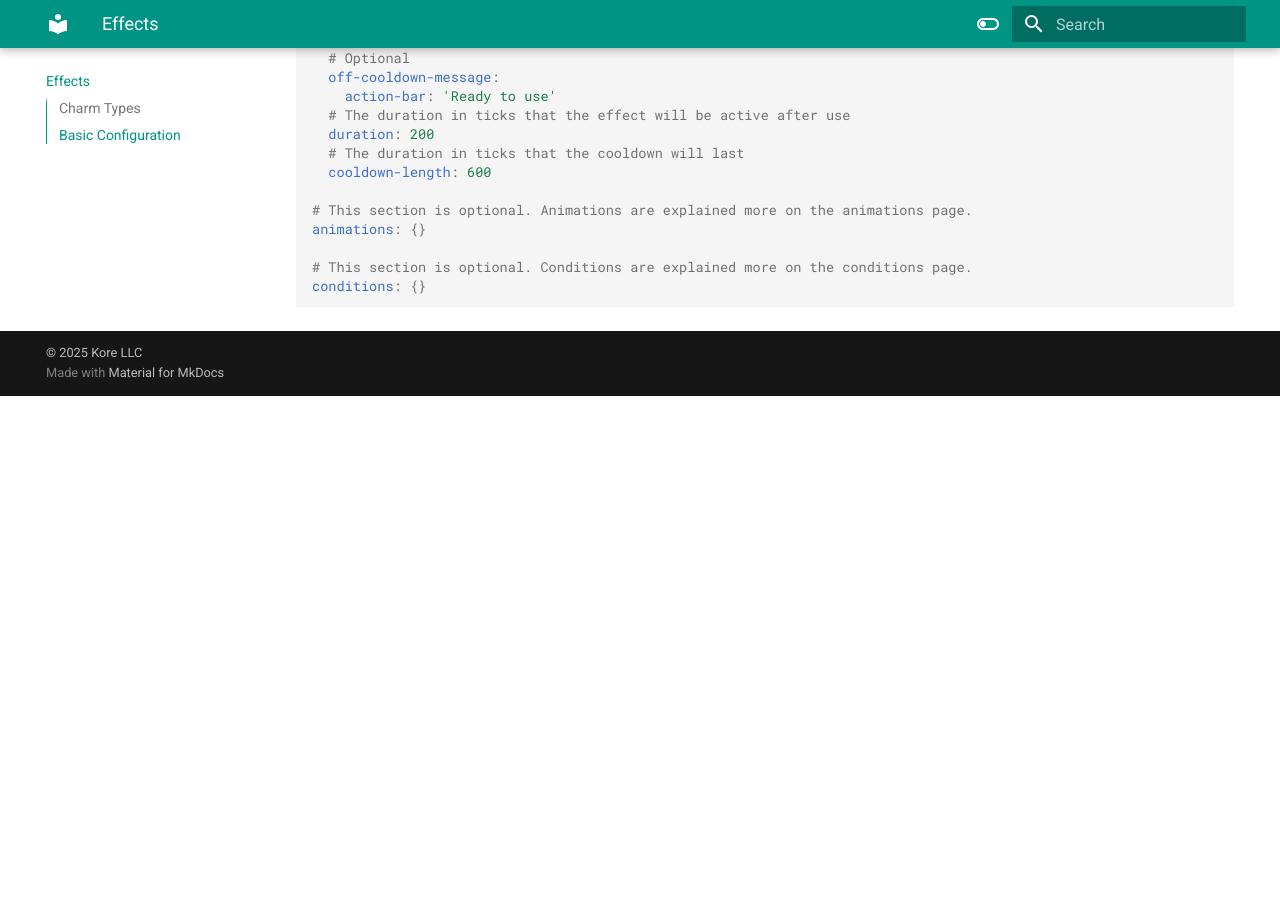
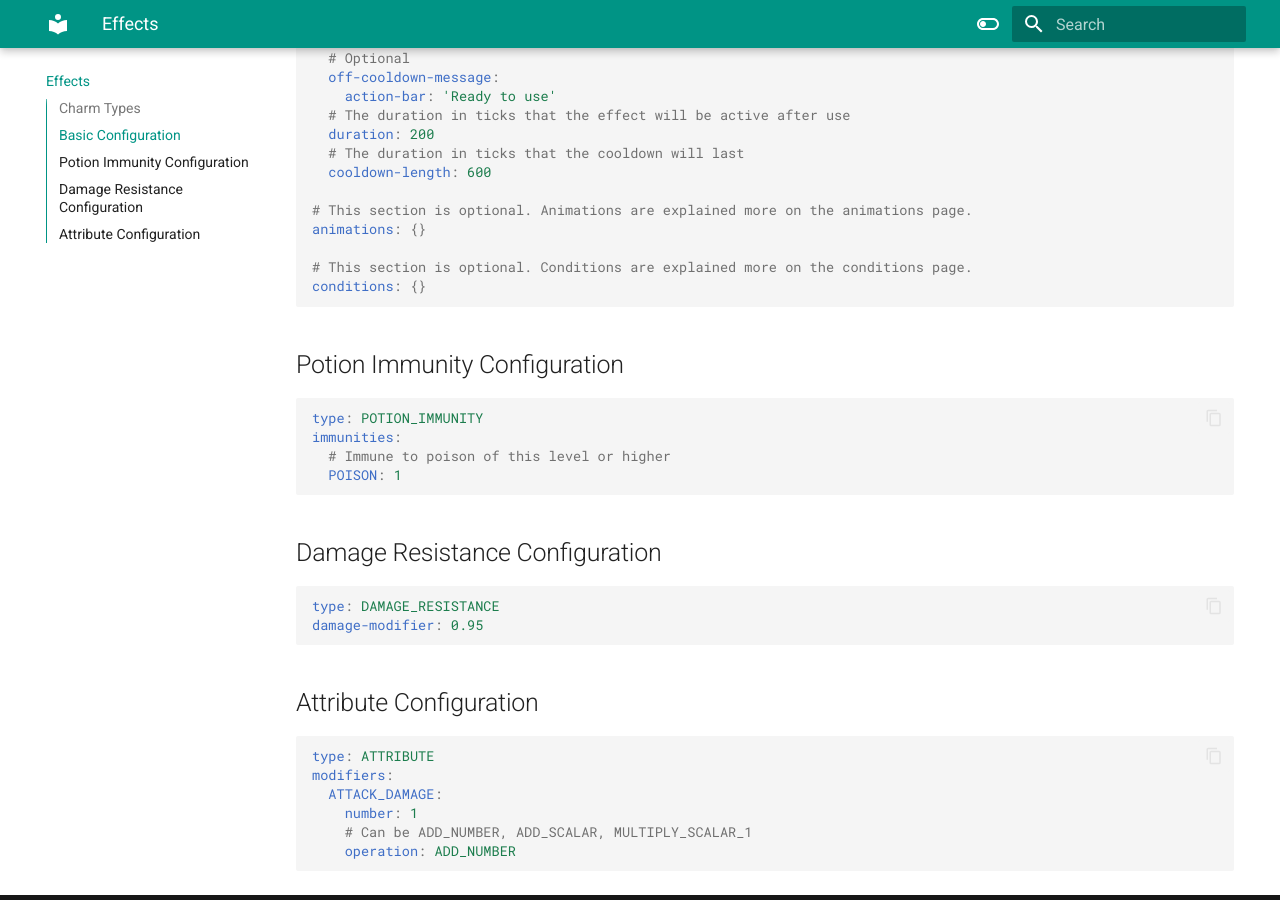
Before and after one commit to Golfing7/KCharms, an MkDocs documentation site: the page built from docs/effects.md, in a window 1280 px wide and 900 px high, scrolled down 1104 px. Built offline with MkDocs 1.6.1 and Material for MkDocs 9.7.7, drawn with Linux system fonts in a browser that asks for light colours; before the commit the page ends 1500 px from its top, so only the background shows below that.

Commit message:
Add other effects

````diff
--- a/docs/effects.md
+++ b/docs/effects.md
@@ -54,3 +54,27 @@ animations: {}
 # This section is optional. Conditions are explained more on the conditions page.
 conditions: {}
 ```
+
+## Potion Immunity Configuration
+```yaml
+type: POTION_IMMUNITY
+immunities:
+  # Immune to poison of this level or higher
+  POISON: 1
+```
+
+## Damage Resistance Configuration
+```yaml
+type: DAMAGE_RESISTANCE
+damage-modifier: 0.95
+```
+
+## Attribute Configuration
+```yaml
+type: ATTRIBUTE
+modifiers:
+  ATTACK_DAMAGE:
+    number: 1
+    # Can be ADD_NUMBER, ADD_SCALAR, MULTIPLY_SCALAR_1
+    operation: ADD_NUMBER
+```
````
